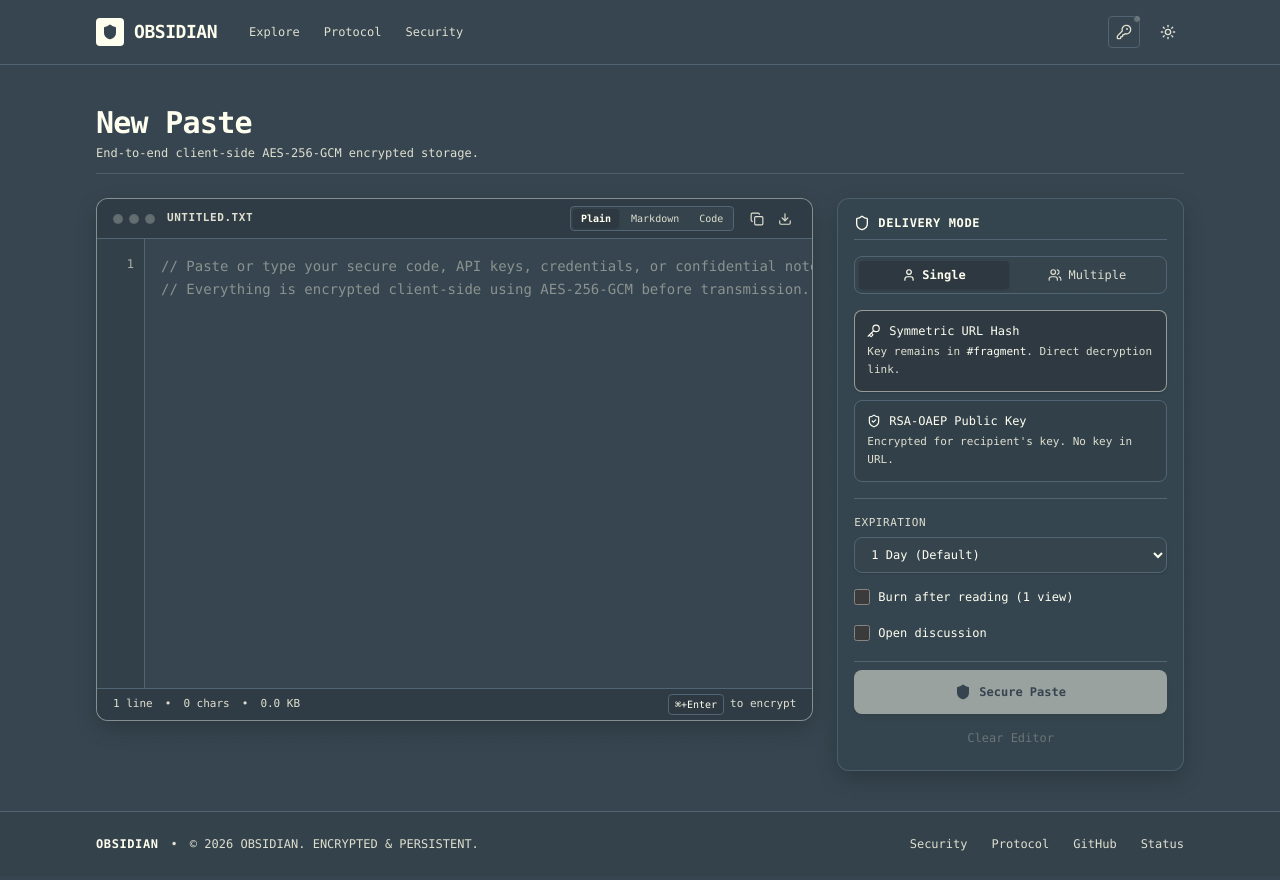
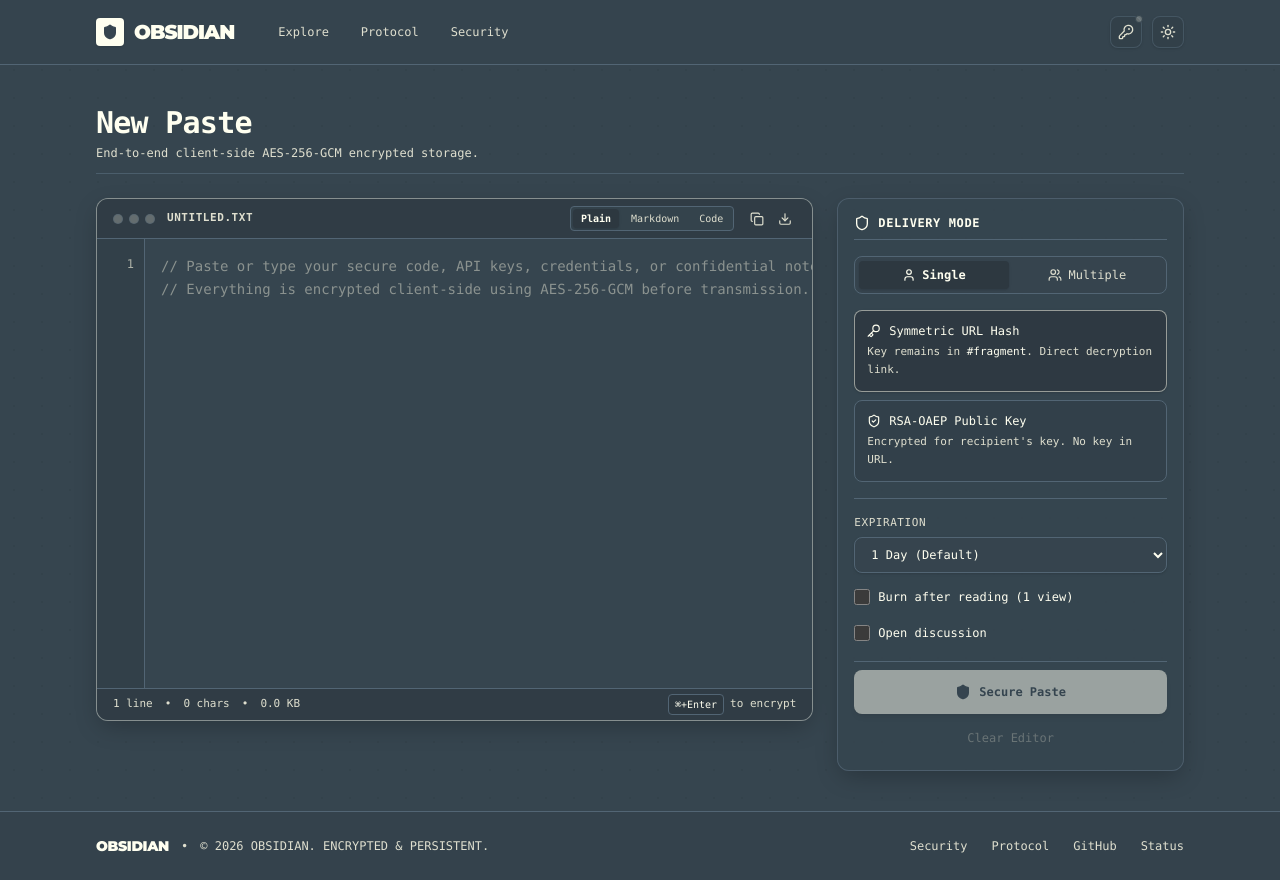
Before and after one commit to OjasKugore/Obsidian, a Next.js app in the folder obsidian/: page / in a window 1280 px wide. Built offline with nearby package versions, Linux system fonts and the light colour scheme; what base-x would draw is missing.

Commit message:
feat(typography): apply Montserrat Black font to header title and intro splash, add smooth button hover effects

```diff
--- a/obsidian/app/[id]/page.tsx
+++ b/obsidian/app/[id]/page.tsx
@@ -22,7 +22,7 @@ export default async function ViewPastePage({
       {/* Industrial Monochrome Footer */}
       <footer className="w-full border-t border-border py-6 text-xs font-mono text-muted-foreground bg-muted/20 mt-auto">
         <div className="max-w-5xl mx-auto px-4 flex flex-col sm:flex-row items-center justify-between gap-2">
-          <span className="font-bold text-foreground tracking-wider">OBSIDIAN &bull; Client-Side Decrypted View</span>
+          <span className="font-[family-name:var(--font-montserrat)] font-black text-xs tracking-tight text-foreground">OBSIDIAN &bull; Client-Side Decrypted View</span>
           <span className="text-[11px] font-mono text-muted-foreground">
             AES-256-GCM &bull; Key Isolated in URL Fragment
           </span>
--- a/obsidian/app/layout.tsx
+++ b/obsidian/app/layout.tsx
@@ -1,5 +1,5 @@
 import type { Metadata } from 'next';
-import { Geist, Geist_Mono } from 'next/font/google';
+import { Geist, Geist_Mono, Montserrat } from 'next/font/google';
 import { headers } from 'next/headers';
 import './globals.css';
 
@@ -11,6 +11,12 @@ const geistSans = Geist({
 const geistMono = Geist_Mono({
   variable: '--font-geist-mono',
   subsets: ['latin'],
+});
+
+const montserrat = Montserrat({
+  variable: '--font-montserrat',
+  subsets: ['latin'],
+  weight: ['700', '800', '900'],
 });
 
 export const metadata: Metadata = {
@@ -37,7 +43,7 @@ export default async function RootLayout({
     <html
       lang="en"
       suppressHydrationWarning
-      className={`${geistSans.variable} ${geistMono.variable} h-full antialiased`}
+      className={`${geistSans.variable} ${geistMono.variable} ${montserrat.variable} h-full antialiased`}
     >
       <body className="min-h-full flex flex-col bg-background text-foreground selection:bg-primary/30 selection:text-primary-foreground" data-nonce={nonce}>
         <ThemeProvider
--- a/obsidian/app/page.tsx
+++ b/obsidian/app/page.tsx
@@ -56,7 +56,7 @@ export default function HomePage() {
           <footer className="w-full border-t border-border py-6 text-xs font-mono text-muted-foreground bg-muted/20 mt-auto">
             <div className="max-w-6xl mx-auto px-4 sm:px-8 flex flex-col md:flex-row justify-between items-center gap-4">
               <div className="flex items-center gap-3">
-                <span className="font-bold text-foreground tracking-wider">OBSIDIAN</span>
+                <span className="font-[family-name:var(--font-montserrat)] font-black text-sm tracking-tight text-foreground">OBSIDIAN</span>
                 <span>&bull;</span>
                 <span>© 2026 OBSIDIAN. ENCRYPTED & PERSISTENT.</span>
               </div>
--- a/obsidian/components/header/IdentityPanel.tsx
+++ b/obsidian/components/header/IdentityPanel.tsx
@@ -126,12 +126,12 @@ export function IdentityPanel() {
         id="identity-panel-btn"
         type="button"
         onClick={() => setIsOpen(true)}
-        className="relative flex h-8 w-8 items-center justify-center rounded border border-border bg-background hover:bg-muted transition-all group"
+        className="relative flex h-8 w-8 items-center justify-center rounded-lg border border-border/60 bg-muted/30 hover:bg-muted hover:border-foreground/40 hover:scale-105 active:scale-95 transition-all duration-150 shadow-sm group cursor-pointer"
         aria-label="Identity key settings"
         title="RSA Identity Key"
       >
         <KeyRound className="h-4 w-4 text-muted-foreground group-hover:text-foreground transition-colors" />
-        {/* Status dot (Monochrome) */}
+        {/* Status dot */}
         <span
           className={`absolute -top-0.5 -right-0.5 h-2 w-2 rounded-full border border-background transition-colors ${
             isLoading
--- a/obsidian/components/layout/Header.tsx
+++ b/obsidian/components/layout/Header.tsx
@@ -25,31 +25,37 @@ export function Header() {
   const isHome = pathname === '/';
 
   return (
-    <header className="sticky top-0 z-40 w-full border-b border-border bg-background transition-colors">
+    <header className="sticky top-0 z-40 w-full border-b border-border bg-background/95 backdrop-blur-sm transition-colors">
       <div className="mx-auto flex h-16 max-w-6xl items-center justify-between px-4 sm:px-8">
         {/* Brand & Nav */}
         <div className="flex items-center gap-8">
           <Link
             href="/"
-            className="flex items-center gap-2.5 transition-transform active:scale-95"
+            className="group flex items-center gap-2.5 transition-all duration-150 cursor-pointer"
           >
-            <div className="flex h-7 w-7 items-center justify-center rounded bg-foreground text-background font-bold">
+            <div className="flex h-7 w-7 items-center justify-center rounded bg-foreground text-background font-bold transition-transform duration-200 group-hover:scale-105 shadow-sm">
               <Shield className="h-4 w-4 fill-current text-background" />
             </div>
-            <span className="font-mono text-lg font-bold tracking-tight text-foreground">
+            <span className="font-[family-name:var(--font-montserrat)] text-xl font-black tracking-tighter text-foreground group-hover:opacity-90 transition-opacity">
               OBSIDIAN
             </span>
           </Link>
 
-          <nav className="hidden md:flex items-center gap-6 text-xs font-mono text-muted-foreground">
-            <span className="hover:text-foreground transition-colors cursor-pointer">Explore</span>
-            <span className="hover:text-foreground transition-colors cursor-pointer">Protocol</span>
-            <span className="hover:text-foreground transition-colors cursor-pointer">Security</span>
+          <nav className="hidden md:flex items-center gap-2 text-xs font-mono">
+            <span className="px-3 py-1.5 rounded-lg text-muted-foreground hover:text-foreground hover:bg-muted/80 transition-all duration-150 cursor-pointer">
+              Explore
+            </span>
+            <span className="px-3 py-1.5 rounded-lg text-muted-foreground hover:text-foreground hover:bg-muted/80 transition-all duration-150 cursor-pointer">
+              Protocol
+            </span>
+            <span className="px-3 py-1.5 rounded-lg text-muted-foreground hover:text-foreground hover:bg-muted/80 transition-all duration-150 cursor-pointer">
+              Security
+            </span>
           </nav>
         </div>
 
         {/* Right Tools & Identity */}
-        <div className="flex items-center gap-3">
+        <div className="flex items-center gap-2.5">
           {/* Identity key manager panel */}
           <IdentityPanel />
 
@@ -59,7 +65,7 @@ export function Header() {
               variant="ghost"
               size="icon"
               onClick={toggleTheme}
-              className="h-8 w-8 rounded text-muted-foreground hover:text-foreground hover:bg-muted"
+              className="h-8 w-8 rounded-lg border border-border/60 bg-muted/30 text-muted-foreground hover:text-foreground hover:bg-muted hover:border-foreground/40 hover:scale-105 active:scale-95 transition-all duration-150 cursor-pointer shadow-sm"
               aria-label="Toggle theme"
               id="theme-toggle-btn"
             >
@@ -76,7 +82,7 @@ export function Header() {
             <Link href="/">
               <Button
                 size="sm"
-                className="h-8 px-3.5 text-xs font-semibold bg-foreground text-background hover:opacity-90 gap-1.5 rounded transition-all"
+                className="h-8 px-3.5 text-xs font-semibold bg-foreground text-background hover:opacity-90 hover:scale-[1.02] active:scale-95 gap-1.5 rounded-lg transition-all shadow-md"
               >
                 <Plus className="h-3.5 w-3.5 text-background" />
                 <span>New Paste</span>
--- a/obsidian/components/ui/IntroSplash.tsx
+++ b/obsidian/components/ui/IntroSplash.tsx
@@ -160,8 +160,8 @@ export function IntroSplash({ onComplete }: IntroSplashProps) {
               </svg>
             </motion.div>
 
-            {/* "OBSIDIAN" Typography - Bold Modern Sans in Warm Ivory */}
-            <div className="h-10 flex items-center justify-center overflow-hidden">
+            {/* "OBSIDIAN" Typography - Bold Modern Montserrat in Warm Ivory */}
+            <div className="h-12 flex items-center justify-center overflow-hidden">
               <motion.span
                 initial={{ opacity: 0, y: 14, filter: 'blur(6px)' }}
                 animate={{
@@ -173,9 +173,9 @@ export function IntroSplash({ onComplete }: IntroSplashProps) {
                   duration: 0.7,
                   ease: [0.16, 1, 0.3, 1],
                 }}
-                className="font-sans text-xl sm:text-2xl font-black tracking-[0.35em] uppercase text-[#FFFFF0]"
+                className="font-[family-name:var(--font-montserrat)] text-2xl sm:text-3xl font-black tracking-tighter uppercase text-[#FFFFF0] drop-shadow-sm"
               >
-                Obsidian
+                OBSIDIAN
               </motion.span>
             </div>
           </div>
```
